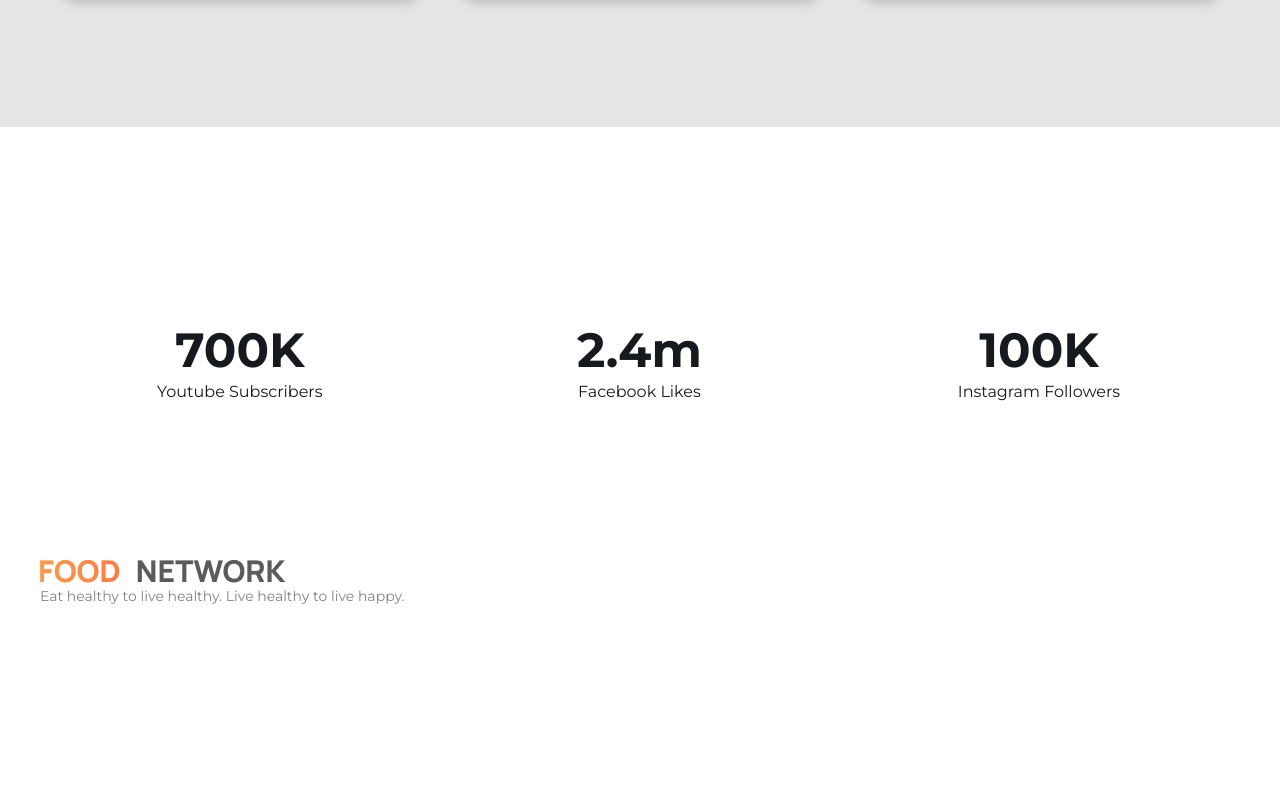
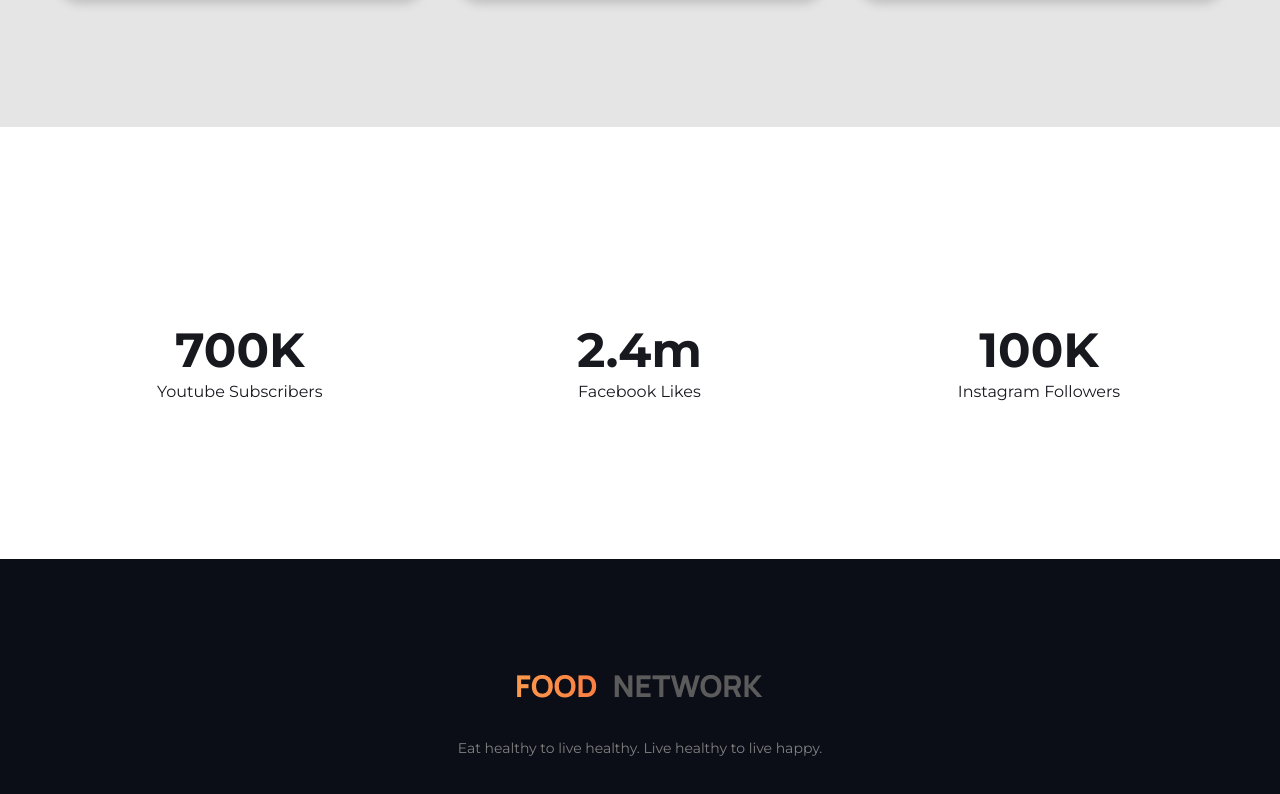
Before and after one commit to monzuralam/food-network, a plain HTML site: page index.html in a window 1280 px wide. Shown: the part 2107-2901 px from the top of the page. Before the commit the page ends 2712 px from the top, so only its background shows below. Drawn offline with Linux system fonts and the light colour scheme.

Commit message:
footer style added

```diff
--- a/assets/css/style.css
+++ b/assets/css/style.css
@@ -290,3 +290,24 @@ header .menu nav ul li a:hover{
     font-weight: 400;
     color: #18191F;
 }
+
+/* footer section  */
+footer.footer-section{
+    background-color: #0B0D17;
+    position: relative;
+    overflow: hidden;
+    padding: 115px 0;
+}
+
+footer.footer-section .footer-wrapper{
+    position: relative;
+    text-align: center;
+}
+
+footer.footer-section .footer-wrapper p{
+    padding-top: 37px;
+}
+
+footer.footer-section .footer-wrapper .footer-logo img{
+    max-width: 100%;
+}
```
